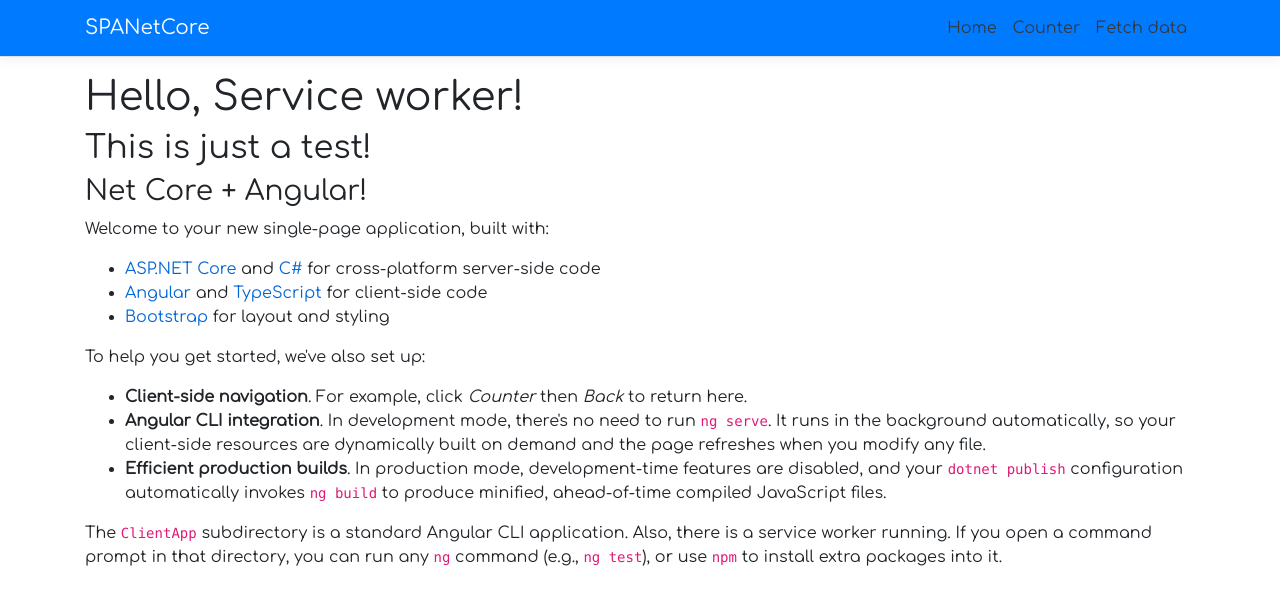
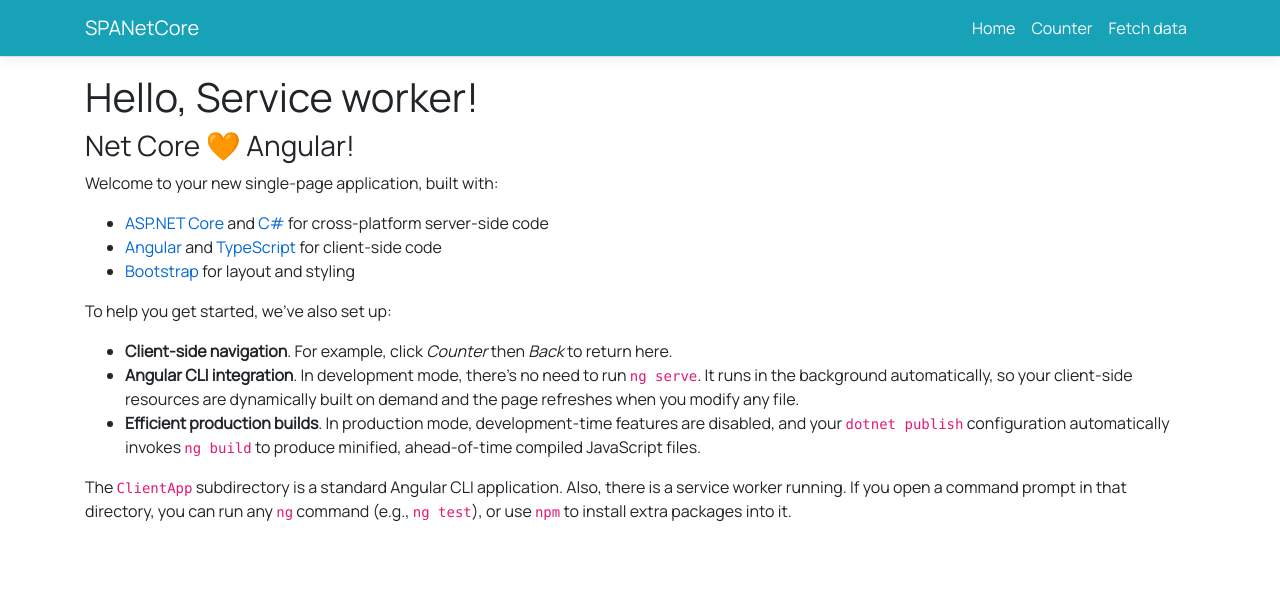
Before and after one commit to Carlitoshsh/SPANetCore, an Angular app in the folder ClientApp/: page / in a window 1280 px wide. Shown: the top 604 px of the page. Built offline with nearby package versions, Linux system fonts and the light colour scheme.

Commit message:
Update npm packages

```diff
--- a/ClientApp/package.json
+++ b/ClientApp/package.json
@@ -26,14 +26,14 @@
     "aspnet-prerendering": "^3.0.1",
     "bootstrap": "^4.3.1",
     "core-js": "^3.3.3",
-    "jquery": "3.4.1",
+    "jquery": "^3.5.1",
     "oidc-client": "^1.9.1",
     "popper.js": "^1.16.0",
     "rxjs": "^6.5.3",
     "zone.js": "0.9.1"
   },
   "devDependencies": {
-    "@angular-devkit/build-angular": "^0.803.26",
+    "@angular-devkit/build-angular": "^0.1100.1",
     "@angular/cli": "^8.3.26",
     "@angular/compiler-cli": "^8.2.14",
     "@angular/language-service": "^8.2.12",
--- a/ClientApp/src/app/home/home.component.html
+++ b/ClientApp/src/app/home/home.component.html
@@ -1,6 +1,5 @@
 <h1>Hello, Service worker!</h1>
-<h2>This is just a test!</h2>
-<h3>Net Core + Angular!</h3>
+<h3>Net Core 🧡 Angular!</h3>
 <p>Welcome to your new single-page application, built with:</p>
 <ul>
   <li>
--- a/ClientApp/src/app/nav-menu/nav-menu.component.html
+++ b/ClientApp/src/app/nav-menu/nav-menu.component.html
@@ -1,41 +1,21 @@
 <header>
-  <nav
-    class="navbar navbar-expand-sm navbar-toggleable-sm navbar-dark bg-primary border-bottom box-shadow mb-3"
-  >
+  <nav class="navbar navbar-expand-sm navbar-toggleable-sm navbar-dark bg-info border-bottom box-shadow mb-3">
     <div class="container">
       <a class="navbar-brand" [routerLink]="['/']">SPANetCore</a>
-      <button
-        class="navbar-toggler"
-        type="button"
-        data-toggle="collapse"
-        data-target=".navbar-collapse"
-        aria-label="Toggle navigation"
-        [attr.aria-expanded]="isExpanded"
-        (click)="toggle()"
-      >
+      <button class="navbar-toggler" type="button" data-toggle="collapse" data-target=".navbar-collapse"
+        aria-label="Toggle navigation" [attr.aria-expanded]="isExpanded" (click)="toggle()">
         <span class="navbar-toggler-icon"></span>
       </button>
-      <div
-        class="navbar-collapse collapse d-sm-inline-flex flex-sm-row-reverse"
-        [ngClass]="{ show: isExpanded }"
-      >
+      <div class="navbar-collapse collapse d-sm-inline-flex flex-sm-row-reverse" [ngClass]="{ show: isExpanded }">
         <ul class="navbar-nav flex-grow">
-          <li
-            class="nav-item"
-            [routerLinkActive]="['link-active']"
-            [routerLinkActiveOptions]="{ exact: true }"
-          >
-            <a class="nav-link text-dark" [routerLink]="['/']">Home</a>
+          <li class="nav-item" [routerLinkActive]="['link-active']" [routerLinkActiveOptions]="{ exact: true }">
+            <a class="nav-link text-light" [routerLink]="['/']">Home</a>
           </li>
           <li class="nav-item" [routerLinkActive]="['link-active']">
-            <a class="nav-link text-dark" [routerLink]="['/counter']"
-              >Counter</a
-            >
+            <a class="nav-link text-light" [routerLink]="['/counter']">Counter</a>
           </li>
           <li class="nav-item" [routerLinkActive]="['link-active']">
-            <a class="nav-link text-dark" [routerLink]="['/fetch-data']"
-              >Fetch data</a
-            >
+            <a class="nav-link text-light" [routerLink]="['/fetch-data']">Fetch data</a>
           </li>
         </ul>
       </div>
--- a/ClientApp/src/index.html
+++ b/ClientApp/src/index.html
@@ -1,17 +1,22 @@
 <!DOCTYPE html>
 <html lang="en">
+
 <head>
-    <meta charset="utf-8"/>
+  <meta charset="utf-8" />
   <title>SPANetCore</title>
-    <base href="/"/>
+  <base href="/" />
 
-    <meta name="viewport" content="width=device-width, initial-scale=1"/>
-    <link rel="icon" type="image/x-icon" href="favicon.ico"/>
+  <meta name="viewport" content="width=device-width, initial-scale=1" />
+  <link rel="icon" type="image/x-icon" href="favicon.ico" />
   <link rel="manifest" href="manifest.webmanifest">
   <meta name="theme-color" content="#1976d2">
+  <link rel="preconnect" href="https://fonts.gstatic.com">
+  <link href="https://fonts.googleapis.com/css2?family=Manrope&display=swap" rel="stylesheet">
 </head>
+
 <body>
   <app-root>Loading...</app-root>
   <noscript>Please enable JavaScript to continue using this application.</noscript>
 </body>
+
 </html>
--- a/ClientApp/src/styles.css
+++ b/ClientApp/src/styles.css
@@ -1,9 +1,9 @@
 /* You can add global styles to this file, and also import other style files */
-@import url('https://fonts.googleapis.com/css2?family=Comfortaa&display=swap');
+body,
+* {
+  font-family: "Manrope", "Courier New", Courier, monospace;
+}
 
-body, * {
-  font-family: 'Comfortaa', 'Courier New', Courier, monospace;
-}
 /* Provide sufficient contrast against white background */
 a {
   color: #0366d6;
```
Also changed, not shown: 1 other file (tests, documents, lock files or other folders). Lines whose indentation alone changed are shown as unchanged.
